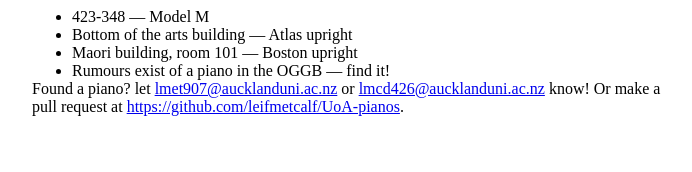
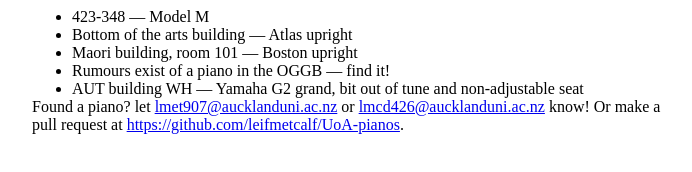
Before and after one commit to leifmetcalf/UoA-pianos, a plain HTML site: page index.html in a window 1280 px wide. Shown: the whole page, without its empty margins (288-980 px from the left). Drawn offline with Linux system fonts and the light colour scheme.

Commit message:
Update index.html

```diff
--- a/index.html
+++ b/index.html
@@ -14,6 +14,7 @@
         <li>Bottom of the arts building — Atlas upright</li>
         <li>Maori building, room 101 — Boston upright</li>
         <li>Rumours exist of a piano in the OGGB — find it!</li>
+        <li>AUT building WH — Yamaha G2 grand, bit out of tune and non-adjustable seat</li>
     </ul>
     <p>
         Found a piano? let <a href="mailto:lmet907@aucklanduni.ac.nz">lmet907@aucklanduni.ac.nz</a> or <a href="mailto:lmcd426@aucklanduni.ac.nz">lmcd426@aucklanduni.ac.nz</a> know! Or make a pull request at <a href="https://github.com/leifmetcalf/UoA-pianos">https://github.com/leifmetcalf/UoA-pianos</a>.
```
